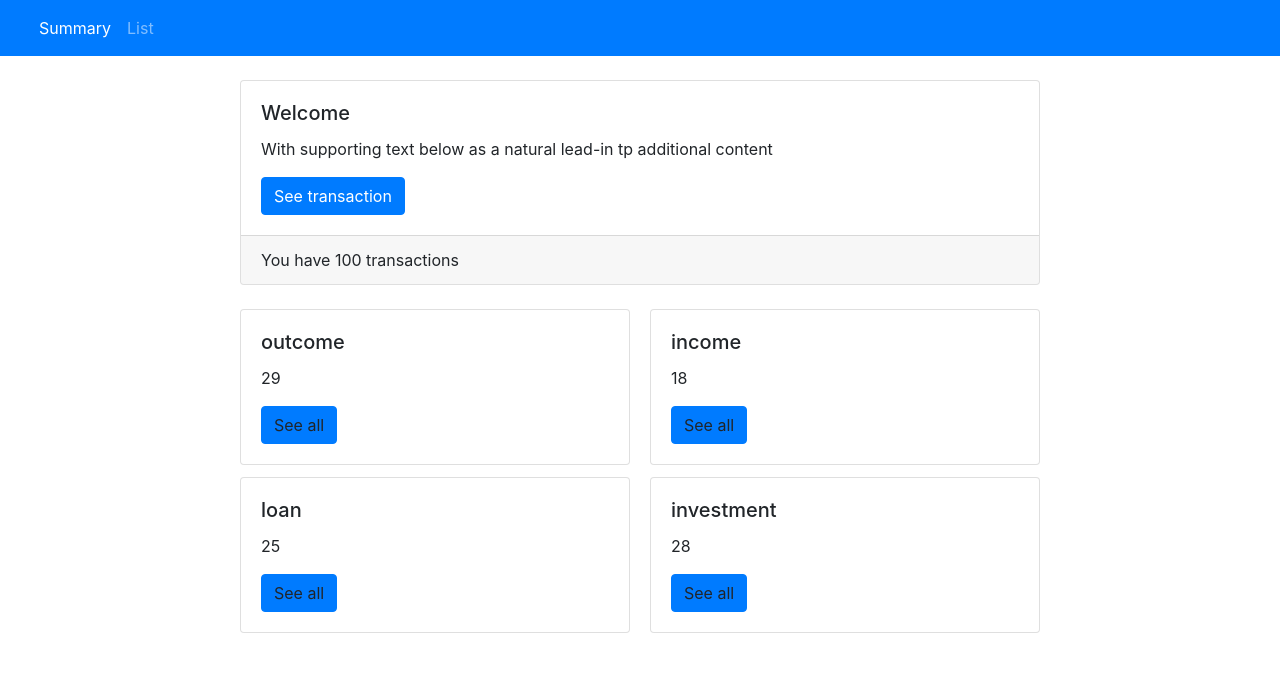
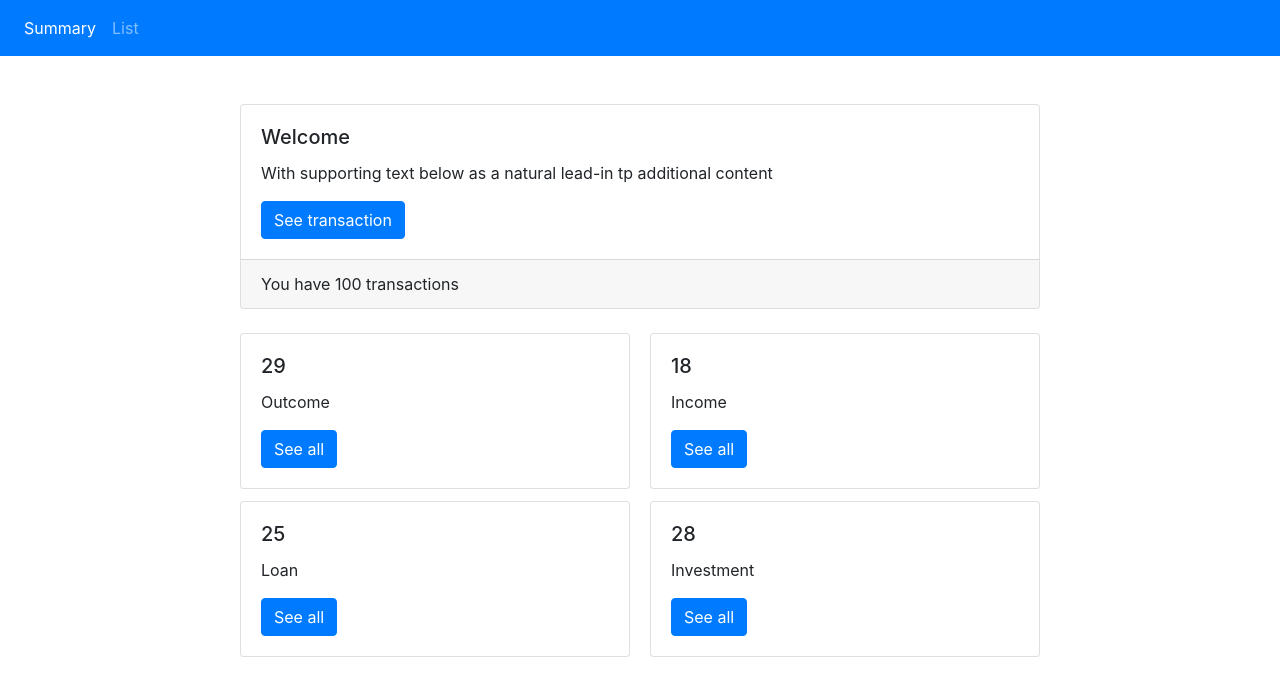
Before and after one commit to Runeci/test-task, an Angular app: page / in a window 1280 px wide. Shown: the top 696 px of the page. Built offline with nearby package versions, Linux system fonts and the light colour scheme.

Commit message:
fix: fix project styles

```diff
--- a/src/app/core/components/header/header.component.html
+++ b/src/app/core/components/header/header.component.html
@@ -1,4 +1,4 @@
-<nav class="navbar navbar-expand-lg navbar-dark bg-primary mb-4">
+<nav class="navbar navbar-expand navbar-dark bg-primary mb-4">
     <div class="container-fluid">
         <div class="collapse navbar-collapse" id="navbarNav">
             <ul class="navbar-nav">
--- a/src/app/core/components/list-page/list-table/list-table.component.html
+++ b/src/app/core/components/list-page/list-table/list-table.component.html
@@ -1,9 +1,9 @@
 <table class="table table-striped">
     <thead>
     <tr class="border-top-0">
-        <th scope="col">Name</th>
-        <th scope="col">Company</th>
-        <th scope="col">Amount</th>
+        <th scope="col" style="width: 40%">Name</th>
+        <th scope="col" style="width: 30%">Company</th>
+        <th scope="col" style="width: 30%">Amount</th>
     </tr>
     </thead>
     <tbody>
--- a/src/app/core/components/summary-page/content-card/content-card.component.html
+++ b/src/app/core/components/summary-page/content-card/content-card.component.html
@@ -1,11 +1,12 @@
 <div class="card" style="width: 100%">
     <div class="card-body">
-        <h5 class="card-title">{{ transactionCard.type }}</h5>
+        <h5 class="card-title">{{ transactionCard.count }}</h5>
         <p class="card-text">
-            {{ transactionCard.count }}
+            {{ transactionCard.type | titlecase }}
         </p>
         <a
             class="btn btn-primary"
+            style="color: white"
             (click)="goToTab(tabNum)"
         >See all</a>
     </div>
--- a/src/app/core/components/summary-page/summary-page.component.html
+++ b/src/app/core/components/summary-page/summary-page.component.html
@@ -1,4 +1,4 @@
-<div class="d-flex justify-content-center">
+<div class="d-flex justify-content-center p-4">
     <div class="summary-content" style="max-width: 800px; width: 100%">
         <app-heading-card [transactions]="transactions"></app-heading-card>
         <div class="card-columns">
```
